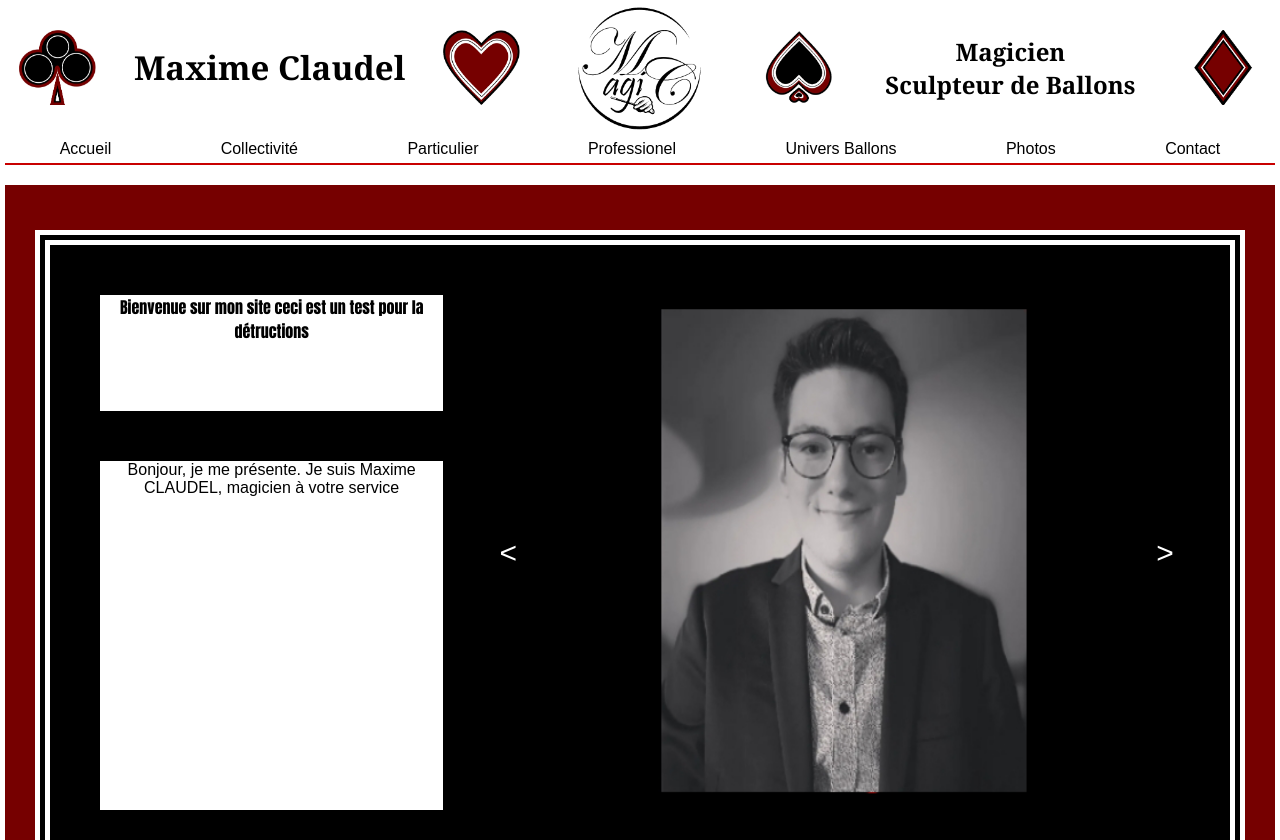
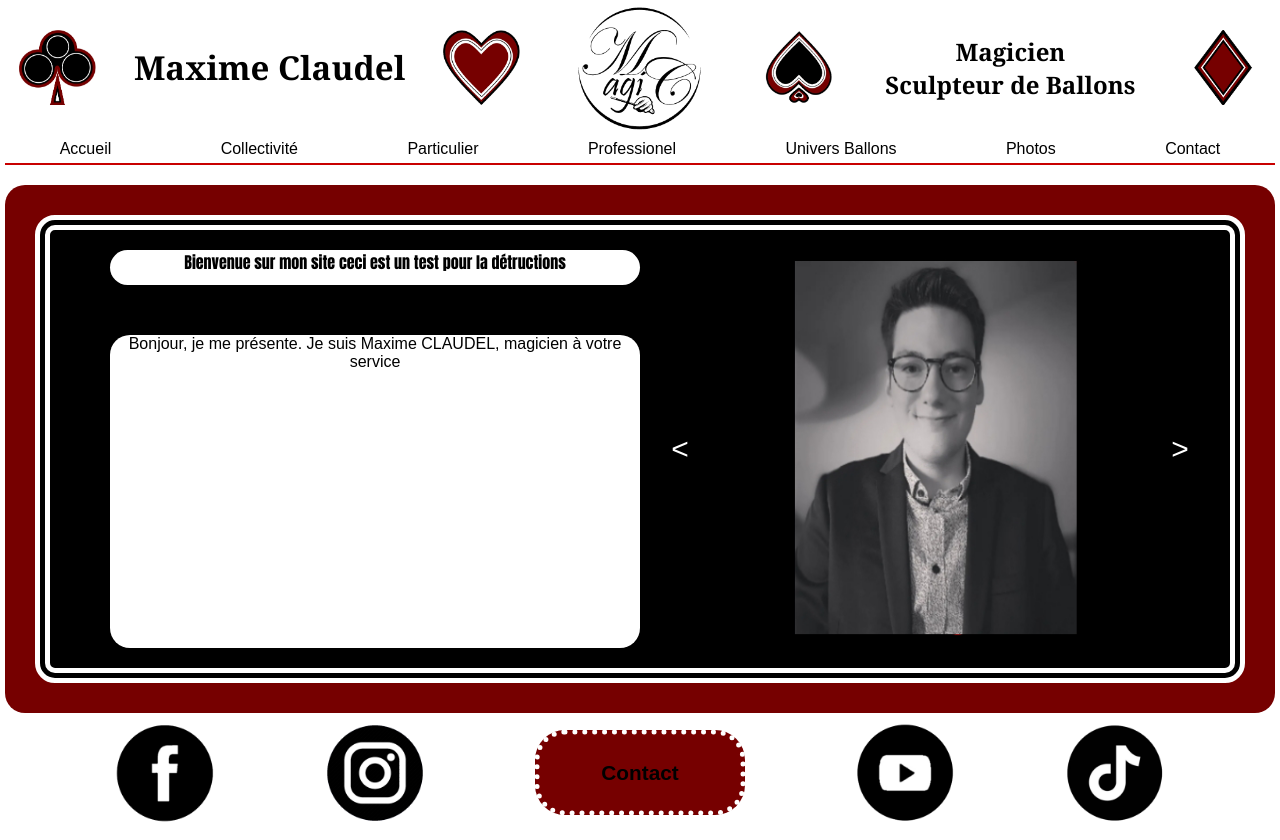
Before and after one commit to mcmagic54/mcmagic54, a PHP site: page / in a window 1280 px wide. Shown: the top 840 px of the page. Run offline with PHP 8.4, Linux system fonts and the light colour scheme.

Commit message:
correction_dim_slider

```diff
--- a/public_html/styles/content.css
+++ b/public_html/styles/content.css
@@ -67,18 +67,22 @@ iframe {
 .accueil {
     background-color: rgb(118, 0, 0); /* Couleur de fond bordeaux */
     padding: 20px 0; /* Espacement vertical */
+    border-radius: 20px;
 }
 
 /* Bordure noire autour de l'accueil */
 .accueil .bordure_noir {
     background-color: black;
     border: double 15px white; /* Bordure blanche double */
+    border-radius: 20px; /*arrondis Boridure*/
     padding: 10px; /* Espacement interne */
+
 }
 
 /* Texte d'accueil */
 .accueil-text {
     background-color: white; /* Fond blanc */
+    border-radius: 20px;
     margin: 30px 0; /* Espacement vertical */
     text-align: center; /* Centrage du texte */
     padding: 0 10px; /* Espacement horizontal interne */
@@ -94,16 +98,16 @@ iframe {
     .accueil {
         margin-top: 20px;
         padding: 30px;
-        padding-top: 45px;
-        padding-bottom: 45px;
     }
     .accueil .bordure_noir {
-        padding: 50px;
+        padding: 20px;
+        padding-left: 60px;
+        padding-right: 35px;
         display: grid; /* Mise en grille */
         grid-template-areas: ". img" ". img";
-        gap: 50px;
-        grid-template-columns: 1fr 2fr;
-        grid-template-rows: 1fr 3fr;
+        gap: 50px 25px;
+        grid-template-columns: 1fr 1fr;
+        grid-template-rows: 1fr 9fr;
     }
     .accueil-img {
         grid-area: img;
```
